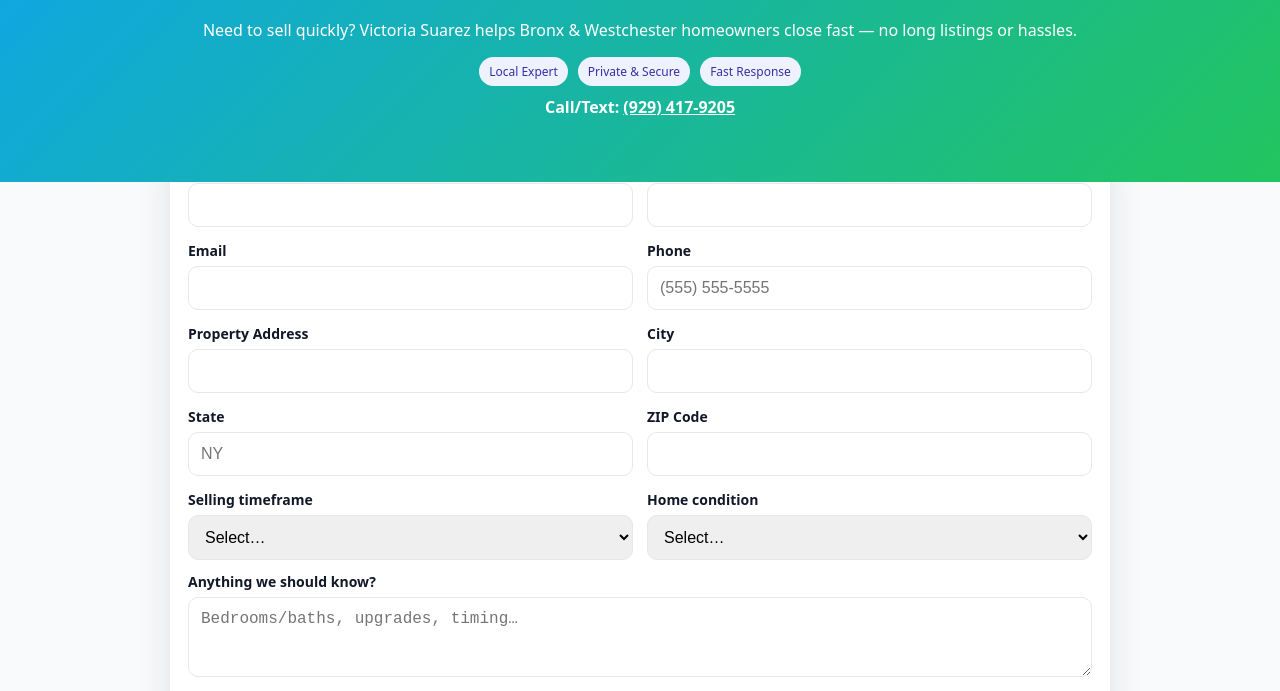
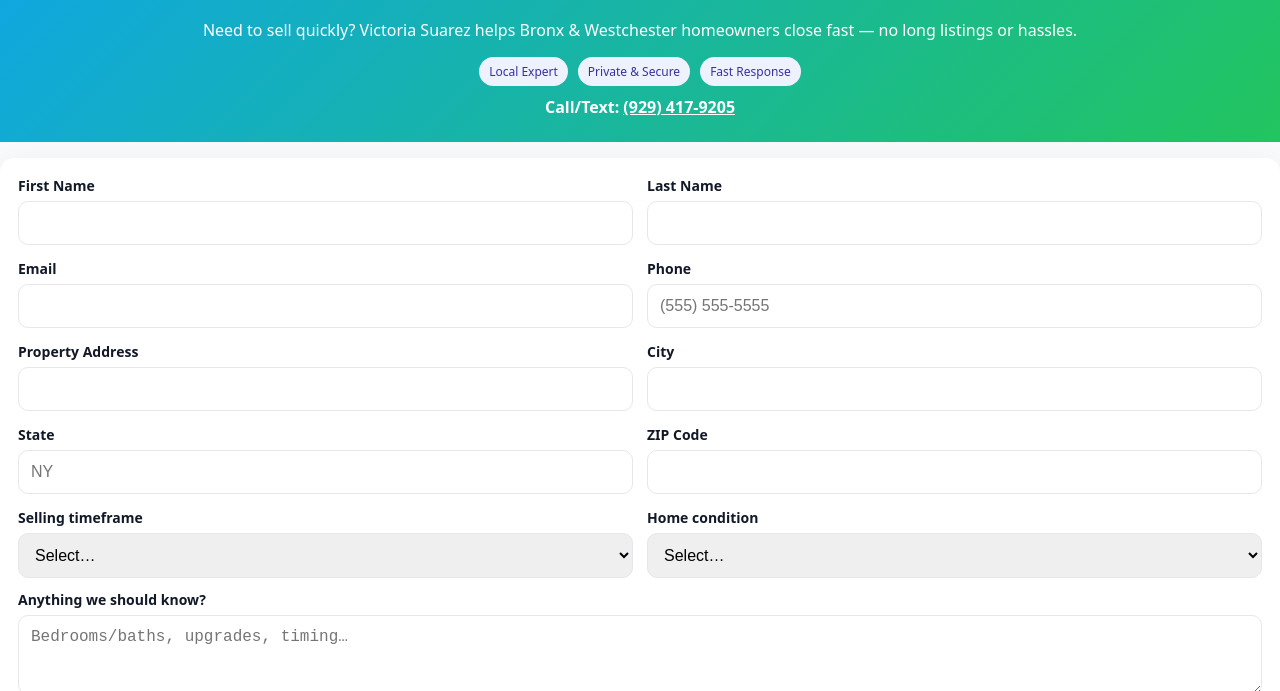
Before and after one commit to ajorge8829/seller-lead-funnel, a plain HTML site: page index.html in a window 1280 px wide. Shown: the part 111-802 px from the top of the page. Drawn offline with Linux system fonts and the light colour scheme.

Commit message:
Update index.html

```diff
--- a/index.html
+++ b/index.html
@@ -8,7 +8,9 @@
 * { box-sizing: border-box; } body { margin:0; font-family: system-ui, -apple-system, Segoe UI, Roboto, Helvetica, Arial, sans-serif; background:#f8fafc; color:#111827; }
 header { background: linear-gradient(135deg,#0ea5e9,#22c55e); color:#fff; padding: 44px 20px 64px; text-align:center; position:relative; }
 .logo { max-width:180px; position:absolute; left:20px; top:16px; }
-.wrap { max-width: var(--maxw); margin: -42px auto 40px; padding: 0 20px; }
+header { padding-bottom: 24px; }
+.wrap  { margin-top: 16px; }
+.card  { padding-top: 24px; }
 .card { background:#fff; border-radius: var(--radius); box-shadow: var(--shadow); padding: var(--pad); }
 .grid { display:grid; grid-template-columns:1fr 1fr; gap:14px; } @media(max-width:700px){ .grid{grid-template-columns:1fr;} .logo{position:static; margin:0 auto 10px; display:block;} }
 label { font-weight:600; font-size:14px; margin-bottom:6px; display:block; }
```
